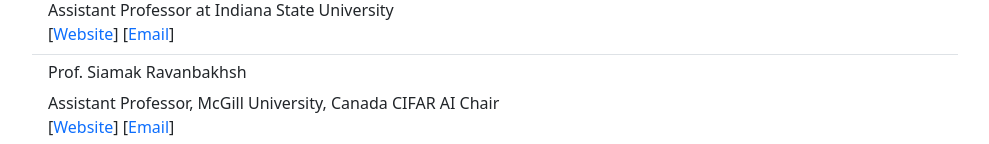
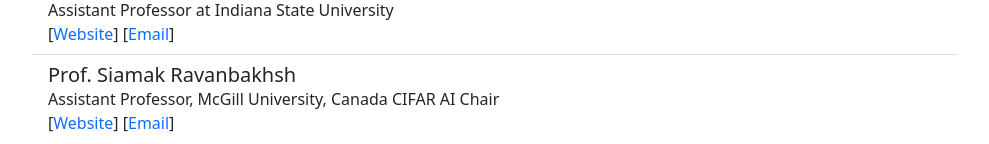
Before and after one commit to tranganhthuan/tranganhthuan.github.io, a plain HTML site: page index.html in a window 1280 px wide. Shown: the part 1903-2047 px from the top of the page, without its empty margins (240-1229 px from the left). Drawn offline with nearby package versions, Linux system fonts and the light colour scheme.

Commit message:
Fix bug references

```diff
--- a/index.html
+++ b/index.html
@@ -246,7 +246,7 @@
                 </p>
               </li>
               <li class="list-group-item">
-                <p class="blockquotemb-0 h6">Prof. Siamak Ravanbakhsh</p>
+                <p class="blockquote mb-0 h6">Prof. Siamak Ravanbakhsh</p>
                 <p class="mb-0">Assistant Professor, McGill University, Canada CIFAR AI Chair</p>
                 <p class="mb-0"> [<a class="link-underline link-underline-opacity-0"
                     href="https://mila.quebec/en/person/siamak-ravanbakhsh/">Website</a>] [<a
```
